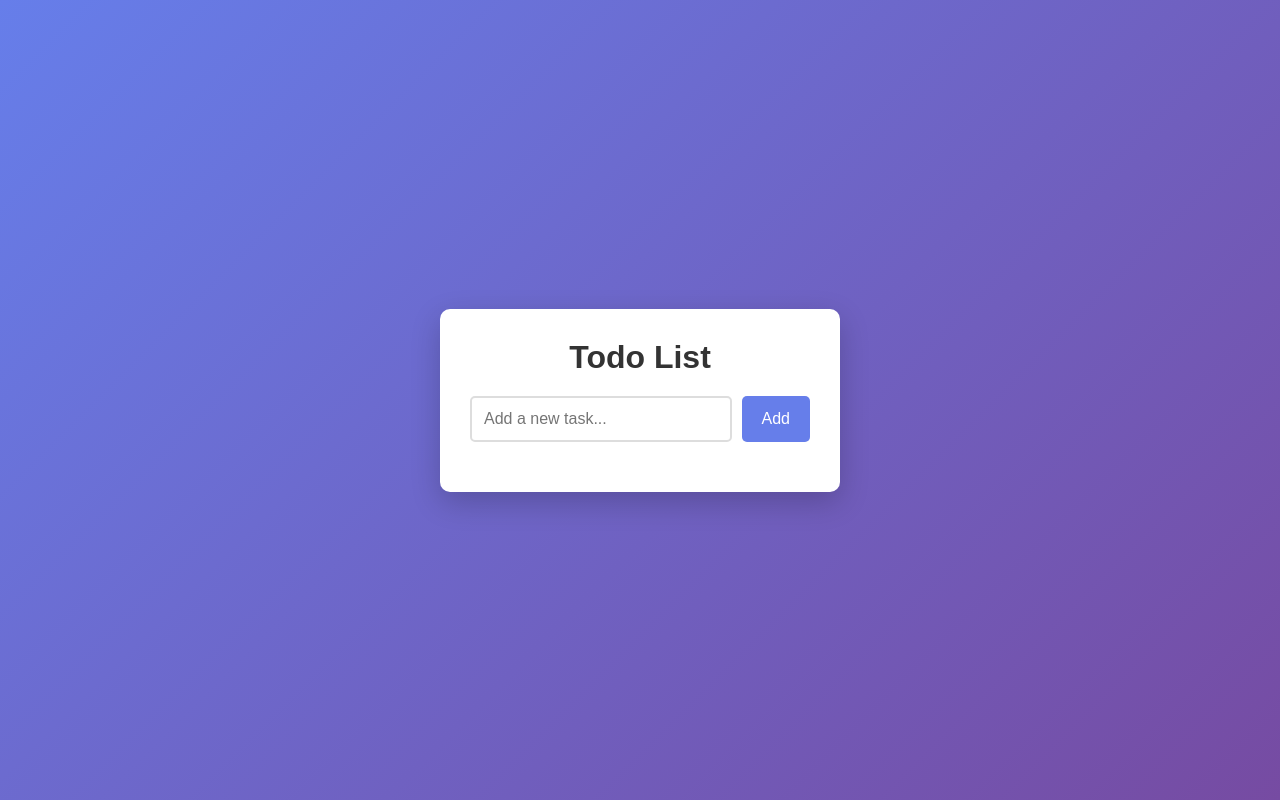
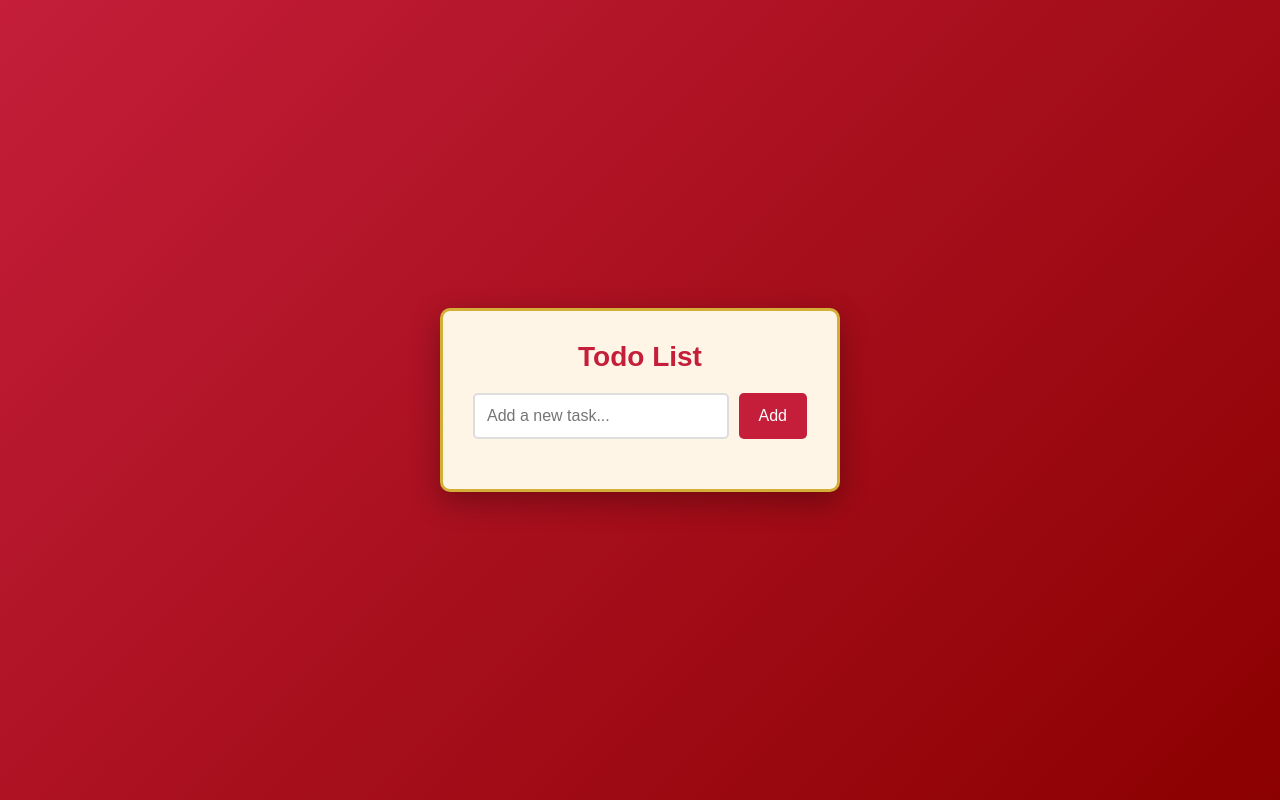
Before and after one commit to veraponj/Test-Agentic-AI, a plain HTML site: page index.html in a window 1280 px wide. Drawn offline with Linux system fonts and the light colour scheme.

Commit message:
Update background to Chinese New Year theme

```diff
--- a/style.css
+++ b/style.css
@@ -6,7 +6,7 @@
 
 body {
     font-family: Arial, sans-serif;
-    background: linear-gradient(135deg, #667eea 0%, #764ba2 100%);
+    background: linear-gradient(135deg, #c41e3a 0%, #8b0000 100%);
     min-height: 100vh;
     display: flex;
     justify-content: center;
@@ -15,18 +15,20 @@ body {
 }
 
 .container {
-    background: white;
+    background: #fff5e6;
     border-radius: 10px;
     padding: 30px;
     width: 100%;
     max-width: 400px;
-    box-shadow: 0 10px 30px rgba(0, 0, 0, 0.2);
+    box-shadow: 0 10px 30px rgba(0, 0, 0, 0.3);
+    border: 3px solid #d4af37;
 }
 
 h1 {
     text-align: center;
-    color: #333;
+    color: #c41e3a;
     margin-bottom: 20px;
+    font-size: 28px;
 }
 
 .input-group {
@@ -46,12 +48,12 @@ h1 {
 }
 
 #todo-input:focus {
-    border-color: #667eea;
+    border-color: #d4af37;
 }
 
 #add-btn {
     padding: 12px 20px;
-    background: #667eea;
+    background: #c41e3a;
     color: white;
     border: none;
     border-radius: 5px;
@@ -61,7 +63,7 @@ h1 {
 }
 
 #add-btn:hover {
-    background: #5568d3;
+    background: #a01830;
 }
 
 #todo-list {
```
